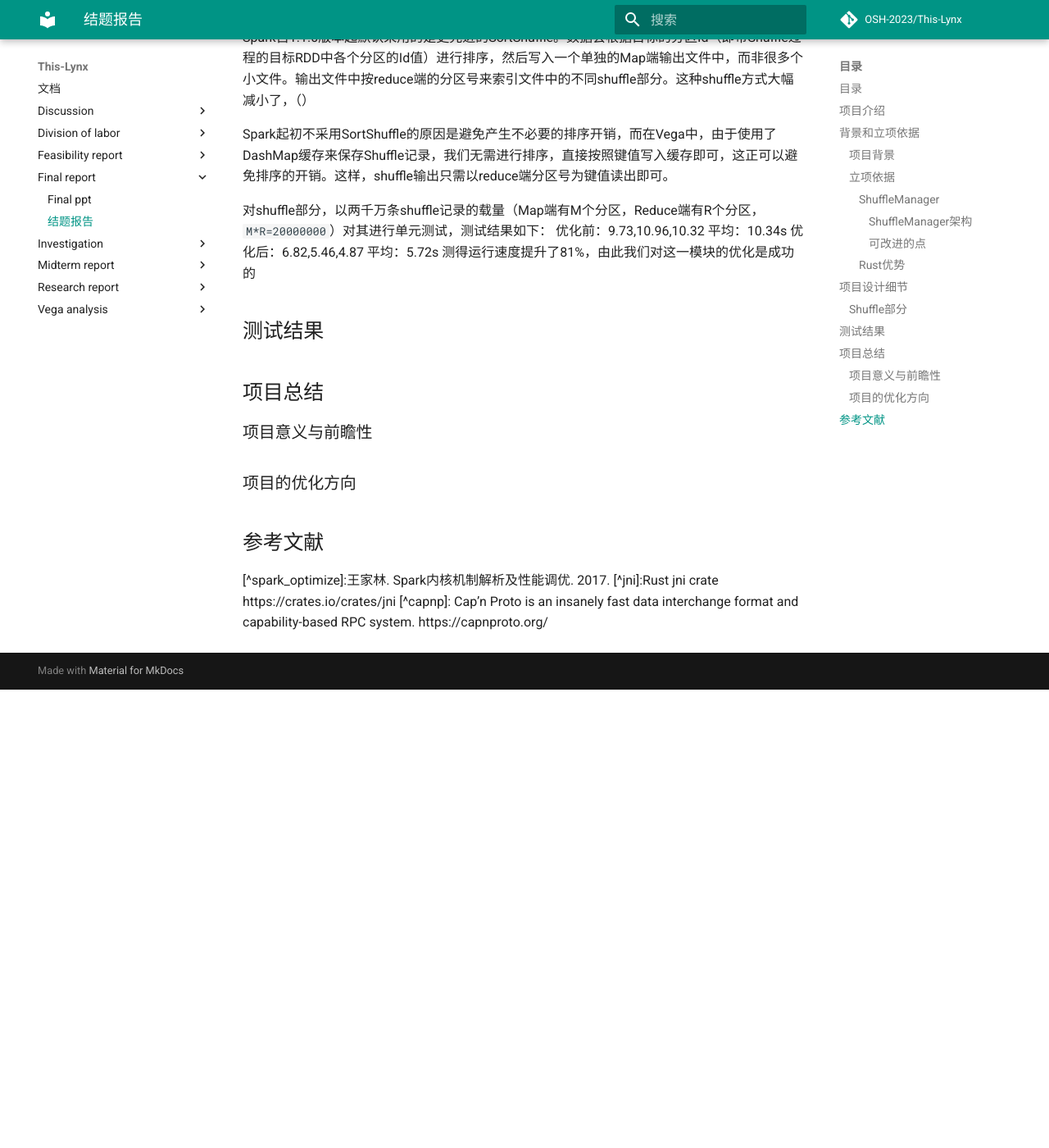
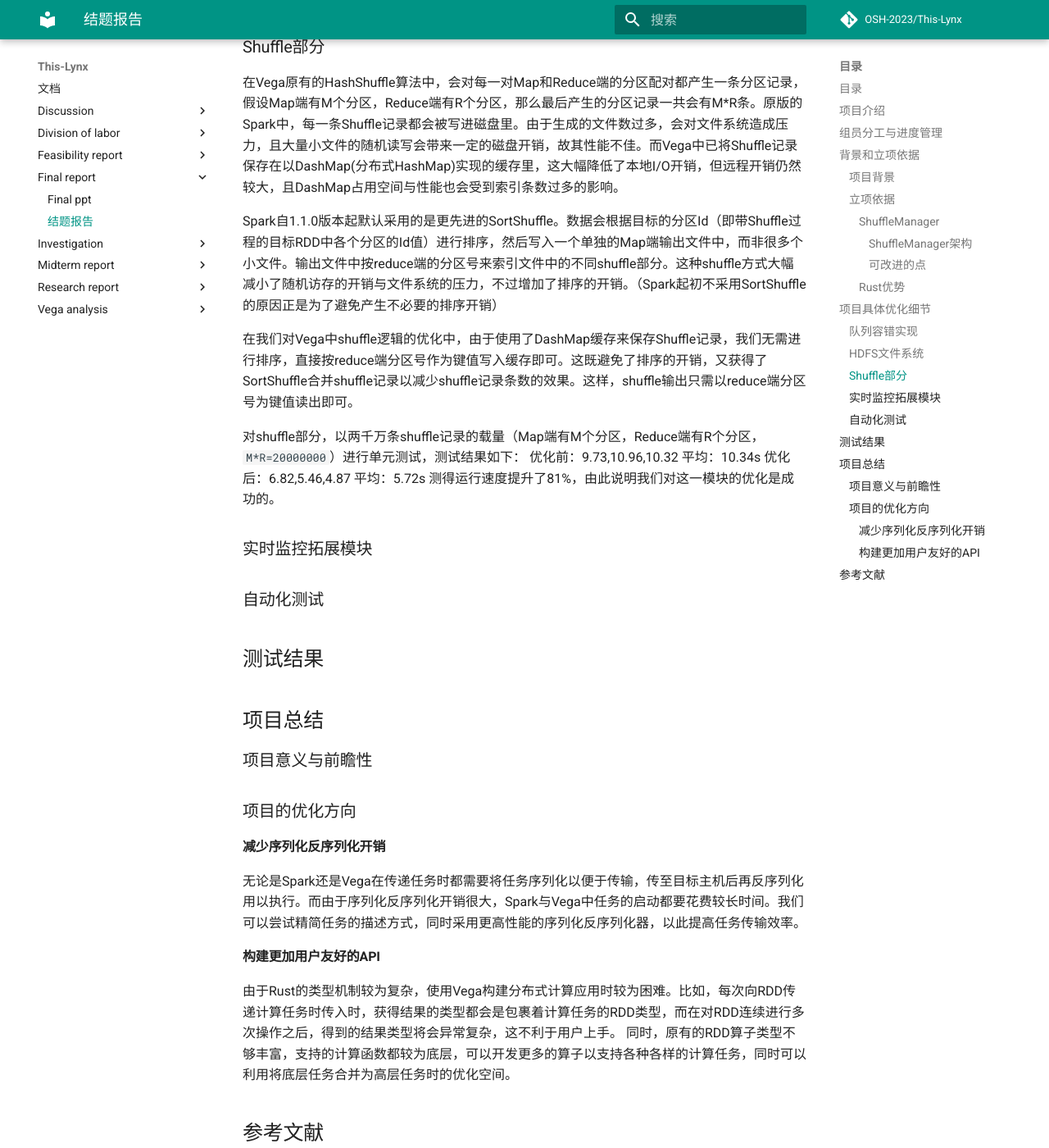
Before and after one commit to OSH-2023/This-Lynx, an MkDocs documentation site: the page built from docs/final_report/final_report.md, in a window 1280 px wide and 1400 px high, scrolled down 2739 px. Shown: the whole window at 82% size. Built offline with MkDocs 1.6.1 and Material for MkDocs 9.7.7, drawn with Linux system fonts in a browser that asks for light colours; comment, search, counter and statistics services are not loaded; before the commit the page ends 3580 px from its top, so only the background shows below that; some of the changed text lies outside the part shown.

Commit message:
yzx commit

```diff
--- a/docs/final_report/final_report.md
+++ b/docs/final_report/final_report.md
@@ -8,7 +8,7 @@
 
 
 
-
+## 组员分工与进度管理
 
 
 ## 背景和立项依据
@@ -20,7 +20,7 @@ Vega项目完全使用Rust从零写起，构建完成了一个较为简单的Spa
 
 #### ShuffleManager
 
-在Spark程序中，Shuffle是性能的最大瓶颈，因为Shuffle的过程往往伴随着大量的磁盘I/O与网络I/O等开销，因此Spark框架中Shuffle阶段的设计优劣是决定性能好坏的关键因素之一。实现一个优良的ShuffleManager，减少不必要的Shuffle开销至关重要。
+Shuffle是将输入的M个分区内的数据“按一定规则”重新分配到R个分区上的过程。在Spark程序中，Shuffle是性能的最大瓶颈，因为Shuffle的过程往往伴随着大量的磁盘I/O与网络I/O等开销，因此Spark框架中Shuffle阶段的设计优劣是决定性能好坏的关键因素之一。实现一个优良的ShuffleManager，减少不必要的Shuffle开销至关重要。
 
 在MapReduce框架中，Shuffle阶段是连接Map和Reduce之间的桥梁，Map阶段通过Shuffle过程将数据输出到Reduce阶段中。Spark本质上与MapReduce框架十分相似，因此也有自己的Shuffle过程实现。
 
@@ -70,20 +70,30 @@ Spark 是一个分布式计算框架，具有良好的并发性能。而 Rust
 Rust为了获取安全性和高性能，对程序员施加了较多的规则，在编译期进行了较为严格的检查（内存安全正），使得编程难度显著提高。但是如果熟悉了它的编程风格，就可以轻松写出安全而高效的代码。此外，用Rust编写的代码，只要能够通过编译，基本就可以正常运行，且在调试代码时，可以分模块测试而不用担心它们的互相影响————这提高了调试代码的效率，而且适于多人协作开发（在函数式编程方式下尤是如此）。
 
 
-## 项目设计细节
+## 项目具体优化细节
+### 队列容错实现
+
+### HDFS文件系统
 
 
 ### Shuffle部分
 在Vega原有的HashShuffle算法中，会对每一对Map和Reduce端的分区配对都产生一条分区记录，假设Map端有M个分区，Reduce端有R个分区，那么最后产生的分区记录一共会有M*R条。原版的Spark中，每一条Shuffle记录都会被写进磁盘里。由于生成的文件数过多，会对文件系统造成压力，且大量小文件的随机读写会带来一定的磁盘开销，故其性能不佳。而Vega中已将Shuffle记录保存在以DashMap(分布式HashMap)实现的缓存里，这大幅降低了本地I/O开销，但远程开销仍然较大，且DashMap占用空间与性能也会受到索引条数过多的影响。
 
-Spark自1.1.0版本起默认采用的是更先进的SortShuffle。数据会根据目标的分区Id（即带Shuffle过程的目标RDD中各个分区的Id值）进行排序，然后写入一个单独的Map端输出文件中，而非很多个小文件。输出文件中按reduce端的分区号来索引文件中的不同shuffle部分。这种shuffle方式大幅减小了，（）
+Spark自1.1.0版本起默认采用的是更先进的SortShuffle。数据会根据目标的分区Id（即带Shuffle过程的目标RDD中各个分区的Id值）进行排序，然后写入一个单独的Map端输出文件中，而非很多个小文件。输出文件中按reduce端的分区号来索引文件中的不同shuffle部分。这种shuffle方式大幅减小了随机访存的开销与文件系统的压力，不过增加了排序的开销。（Spark起初不采用SortShuffle的原因正是为了避免产生不必要的排序开销）
 
-Spark起初不采用SortShuffle的原因是避免产生不必要的排序开销，而在Vega中，由于使用了DashMap缓存来保存Shuffle记录，我们无需进行排序，直接按照键值写入缓存即可，这正可以避免排序的开销。这样，shuffle输出只需以reduce端分区号为键值读出即可。
+在我们对Vega中shuffle逻辑的优化中，由于使用了DashMap缓存来保存Shuffle记录，我们无需进行排序，直接按reduce端分区号作为键值写入缓存即可。这既避免了排序的开销，又获得了SortShuffle合并shuffle记录以减少shuffle记录条数的效果。这样，shuffle输出只需以reduce端分区号为键值读出即可。
 
-对shuffle部分，以两千万条shuffle记录的载量（Map端有M个分区，Reduce端有R个分区，`M*R=20000000`）对其进行单元测试，测试结果如下：
+对shuffle部分，以两千万条shuffle记录的载量（Map端有M个分区，Reduce端有R个分区，`M*R=20000000`）进行单元测试，测试结果如下：
 优化前：9.73,10.96,10.32 平均：10.34s
 优化后：6.82,5.46,4.87 平均：5.72s
-测得运行速度提升了81%，由此我们对这一模块的优化是成功的
+测得运行速度提升了81%，由此说明我们对这一模块的优化是成功的。
+
+### 实时监控拓展模块
+
+
+
+### 自动化测试
+
 
 
 ## 测试结果
@@ -92,7 +102,14 @@ Spark起初不采用SortShuffle的原因是避免产生不必要的排序开销
 ## 项目总结
 ### 项目意义与前瞻性
 
+
 ### 项目的优化方向
+#### 减少序列化反序列化开销
+无论是Spark还是Vega在传递任务时都需要将任务序列化以便于传输，传至目标主机后再反序列化用以执行。而由于序列化反序列化开销很大，Spark与Vega中任务的启动都要花费较长时间。我们可以尝试精简任务的描述方式，同时采用更高性能的序列化反序列化器，以此提高任务传输效率。
+
+#### 构建更加用户友好的API
+由于Rust的类型机制较为复杂，使用Vega构建分布式计算应用时较为困难。比如，每次向RDD传递计算任务时传入时，获得结果的类型都会是包裹着计算任务的RDD类型，而在对RDD连续进行多次操作之后，得到的结果类型将会异常复杂，这不利于用户上手。
+同时，原有的RDD算子类型不够丰富，支持的计算函数都较为底层，可以开发更多的算子以支持各种各样的计算任务，同时可以利用将底层任务合并为高层任务时的优化空间。
 
 ## 参考文献
 
```
Also changed, not shown: docs/vega_analysis/benchmarkAnalysis.md (+7 -0 lines), docs/vega_analysis/shuffle_in_vega.md (+1 -1 lines).
